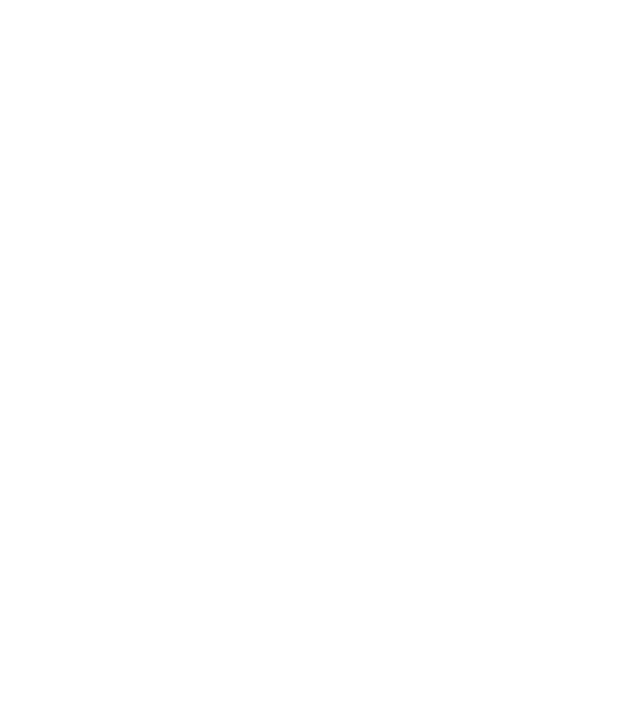
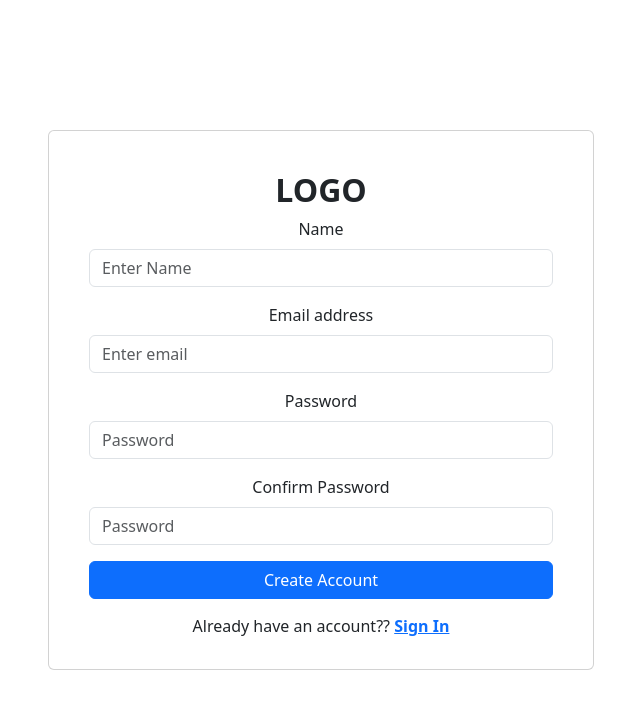
Before and after one commit to xJuanPablo/Untitled2, a React (Create React App) app in the folder client-side/: page / in a window 1280 px wide. Shown: the top 708 px of the page, without its empty margins (319-959 px from the left). Built offline with nearby package versions, Linux system fonts and the light colour scheme.

Commit message:
litewally added a comment and fixed export

```diff
--- a/client-side/src/App.js
+++ b/client-side/src/App.js
@@ -1,5 +1,5 @@
 //import logo from './logo.svg';
-import { signup } from './components/signup.js'
+import { Signup } from './components/signup';
 import './App.css';
 import 'bootstrap/dist/css/bootstrap.min.css';
 
@@ -7,7 +7,7 @@
   return (
     <div className="App">
       {/* components will go here */}
-      <signup />
+      <Signup />
     </div>
   );
 }
--- a/client-side/src/components/signup.js
+++ b/client-side/src/components/signup.js
@@ -1,8 +1,8 @@
 import React from 'react';
 import { Col, Button, Row, Container, Card, Form } from 'react-bootstrap';
 
-
-function App() {
+// instead of function use this syntax way, in line 5
+export const Signup = () =>{
     return (
         <div>
           <Container>
```
